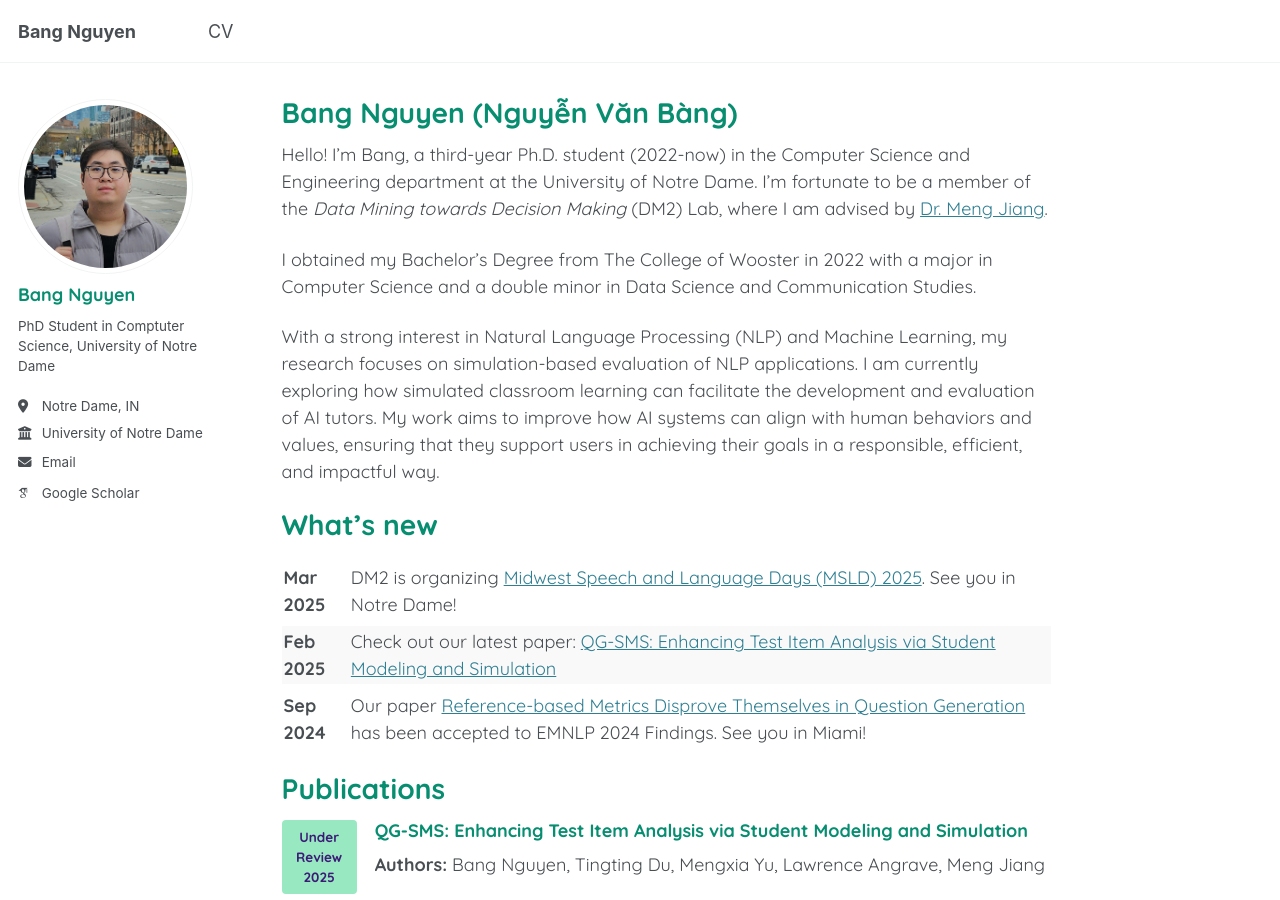
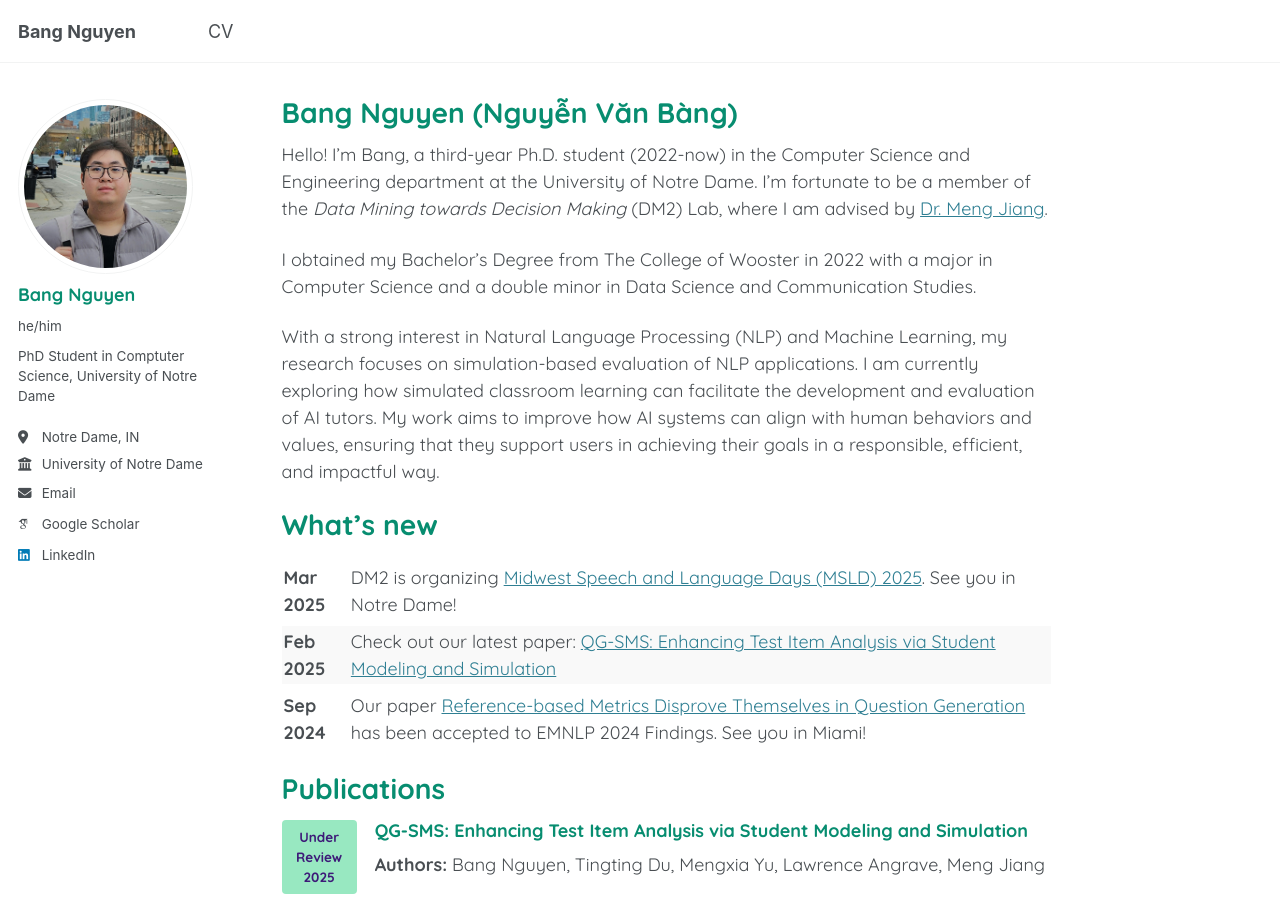
Before and after one commit to bnguyen5/bnguyen5.github.io, a Jekyll site: the page built from _pages/about.md, in a window 1280 px wide and 900 px high. Built offline with Jekyll 4.4.1, drawn with Linux system fonts in a browser that asks for light colours; some web fonts are replaced.

Commit message:
Update _config.yml

```diff
--- a/_config.yml
+++ b/_config.yml
@@ -24,7 +24,7 @@ author:
   # Biographic information
   avatar: "profile.JPG"
   name: "Bang Nguyen"
-  pronouns: # example: "she/her"
+  pronouns: "he/him"
   bio: "PhD Student in Comptuter Science, University of Notre Dame"
   location: "Notre Dame, IN"
   employer: "University of Notre Dame"
@@ -59,7 +59,7 @@ author:
   keybase: # Username
   instagram: # Username
   lastfm: # Username
-  linkedin: # Username
+  linkedin: vbnguyen165
   mastodon: # URL
   medium: # URL
   pinterest: # Username
```
